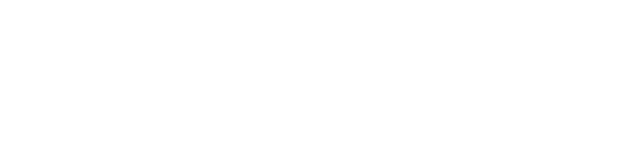
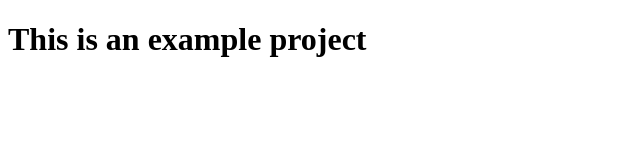
Before and after one commit to juliaofaragon-lab/my-first-project, a plain HTML site: page index.html in a window 1280 px wide. Shown: the whole page, without its empty margins (0-640 px from the left). Drawn offline with Linux system fonts and the light colour scheme.

Commit message:
Update index.html

```diff
--- a/index.html
+++ b/index.html
@@ -1 +1,12 @@
 <!DOCTYPE html>
+<html lang="en">
+<head>
+    <meta charset="UTF-8">
+    <meta http-equiv="X-UA-Compatible" content="IE=edge">
+    <meta name="viewport" content="width=device-width, initial-scale=1.0">
+    <title>Document</title>
+</head>
+<body>
+  <h1>This is an example project</h1>
+</body>
+</html>
```
